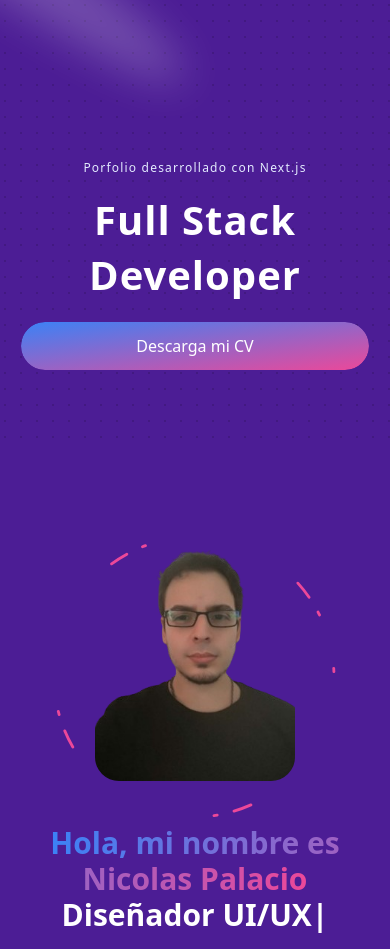
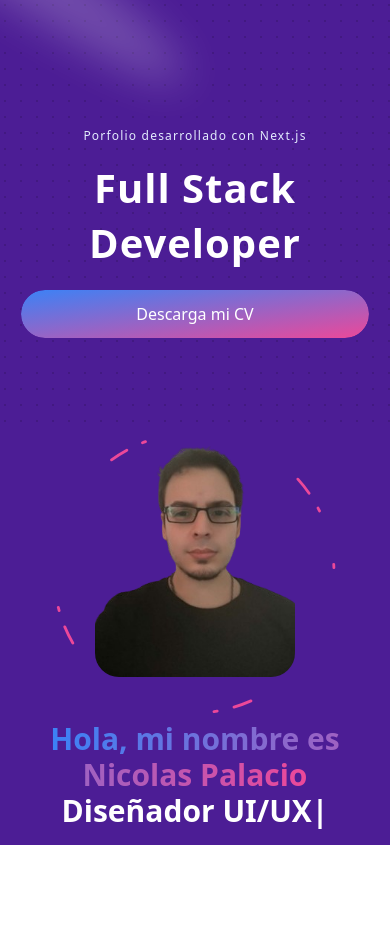
Before and after one commit to nicojpalacio/myportfolio, a Next.js app: page / in a window 390 px wide. After the commit the page ends 845 px from the top, so only its background shows below. Built offline with nearby package versions, Linux system fonts and the light colour scheme.

Commit message:
padding movile changes

```diff
--- a/components/AboutMe.tsx
+++ b/components/AboutMe.tsx
@@ -84,7 +84,7 @@ const AboutMe = () => {
                         ]}
                         wrapper="span"
                         speed={50}
-                        repeat={3}
+                        repeat={Infinity}
                         style={{ display: 'inline-block' }}
                     />
                 </h1>
--- a/components/Hero.tsx
+++ b/components/Hero.tsx
@@ -4,17 +4,17 @@ import { TextGenerateEffect } from './ui/TextGenerateEffect'
 
 const Hero = () => {
     return (
-        <div className='pb-10 pt-20'>
+        <div className=' pt-20'>
             <div>
                 <Spotlight className='-top-40 -left-10 md:-left-32 md:-top-20 h-screen' fill='white' />
                 <Spotlight className='hidden md:block top-10 left-full h-[80vh] w-[50vw]' fill='orange' />
                 <Spotlight className='hidden md:block top-28 left-80 h-[80vh] w-[50vw]' fill='red' />
             </div>
-            <div className="h-[28rem] w-full dark:bg-black bg-purple-900 dark:bg-dot-white/[0.3] bg-dot-black/[0.3] flex items-center justify-center absolute top-0 left-0 z-0">
+            <div className="h-[27rem] w-full dark:bg-black bg-purple-900 dark:bg-dot-white/[0.3] bg-dot-black/[0.3] flex items-center justify-center absolute top-0 left-0 z-0">
                 <div className="absolute pointer-events-none inset-0 flex items-center justify-center dark:bg-black bg-purple-900 [mask-image:radial-gradient(ellipse_at_center,transparent_20%,black)]" />
             </div>
 
-            <div className='flex justify-center  my-20 z-10'>
+            <div className='flex justify-center  my-12 lg:my-20 z-10'>
                 <div className='max-w-[89vw] md:max-w-2xl lg:max-w-[60vw] flex flex-col items-center justify-center'>
 
 
```
